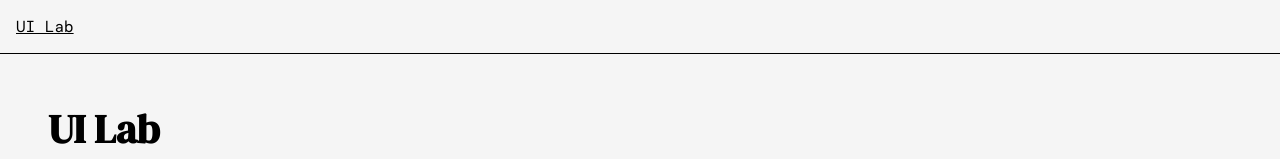
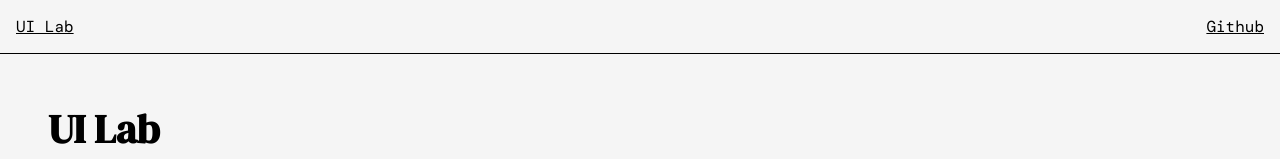
Before and after one commit to teofum/ui-lab, a Next.js app: page / in a window 1280 px wide. Shown: the top 159 px of the page. Built offline with nearby package versions, Linux system fonts and the light colour scheme.

Commit message:
github link and metadata

```diff
--- a/app/Header.module.css
+++ b/app/Header.module.css
@@ -1,6 +1,11 @@
 .header {
   position: sticky;
   top: 0;
+
+  display: flex;
+  flex-direction: row;
+  align-items: center;
+  justify-content: space-between;
 
   padding: 1em;
 
--- a/app/Header.tsx
+++ b/app/Header.tsx
@@ -8,6 +8,14 @@ export default function Header() {
   return (
     <header className={styles.header}>
       <Link href="/">UI Lab</Link>
+
+      <a
+        href="https://github.com/teofum/ui-lab"
+        target="_blank"
+        rel="noopener noreferrer"
+      >
+        Github
+      </a>
     </header>
   );
 }
--- a/app/layout.tsx
+++ b/app/layout.tsx
@@ -8,8 +8,8 @@ import styles from './layout.module.css';
 import { dmMono, dmSerifDisplay, inter } from '../styles/fonts';
 
 export const metadata = {
-  title: 'Create Next App',
-  description: 'Generated by create next app',
+  title: 'UI Lab',
+  description: 'Project to test UI concepts',
 };
 
 export default function RootLayout({
```
